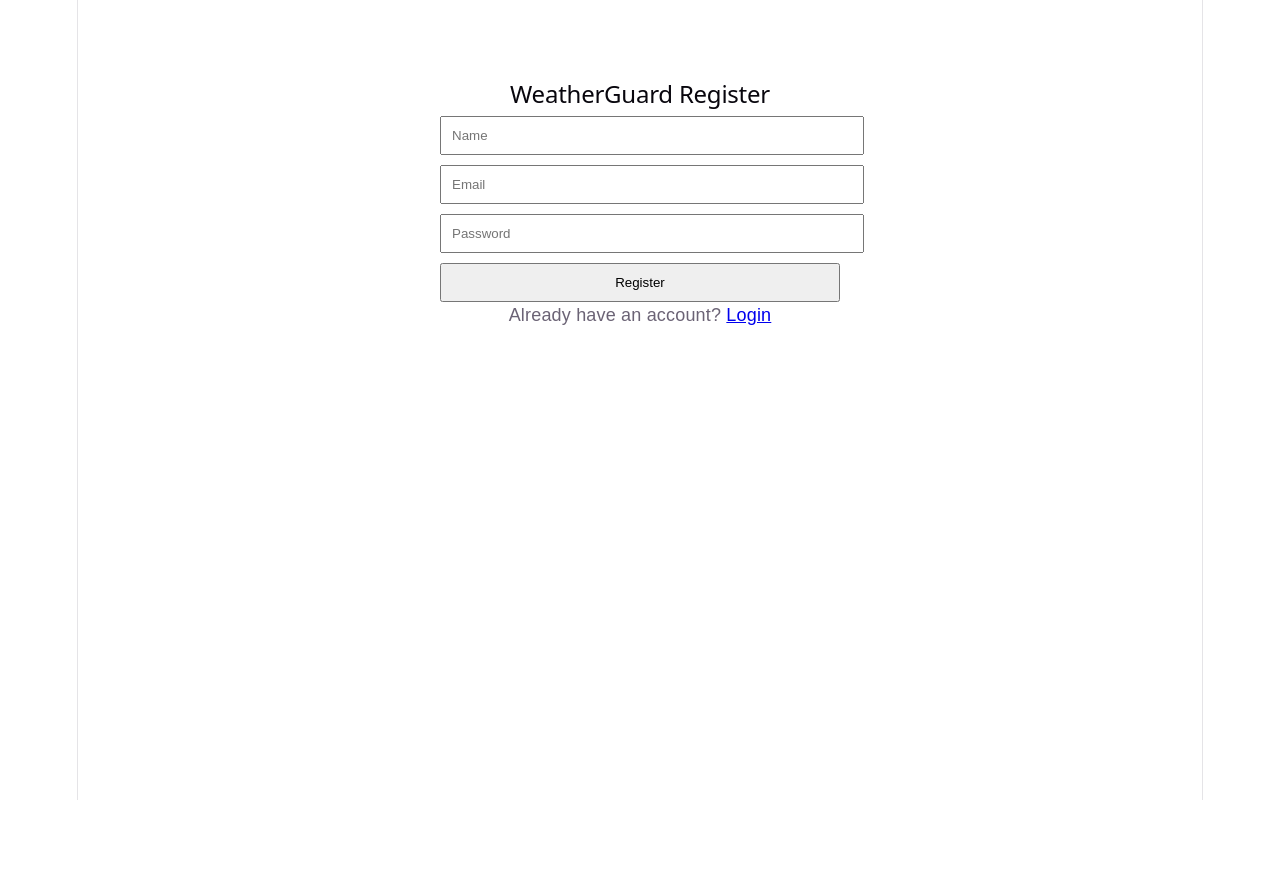
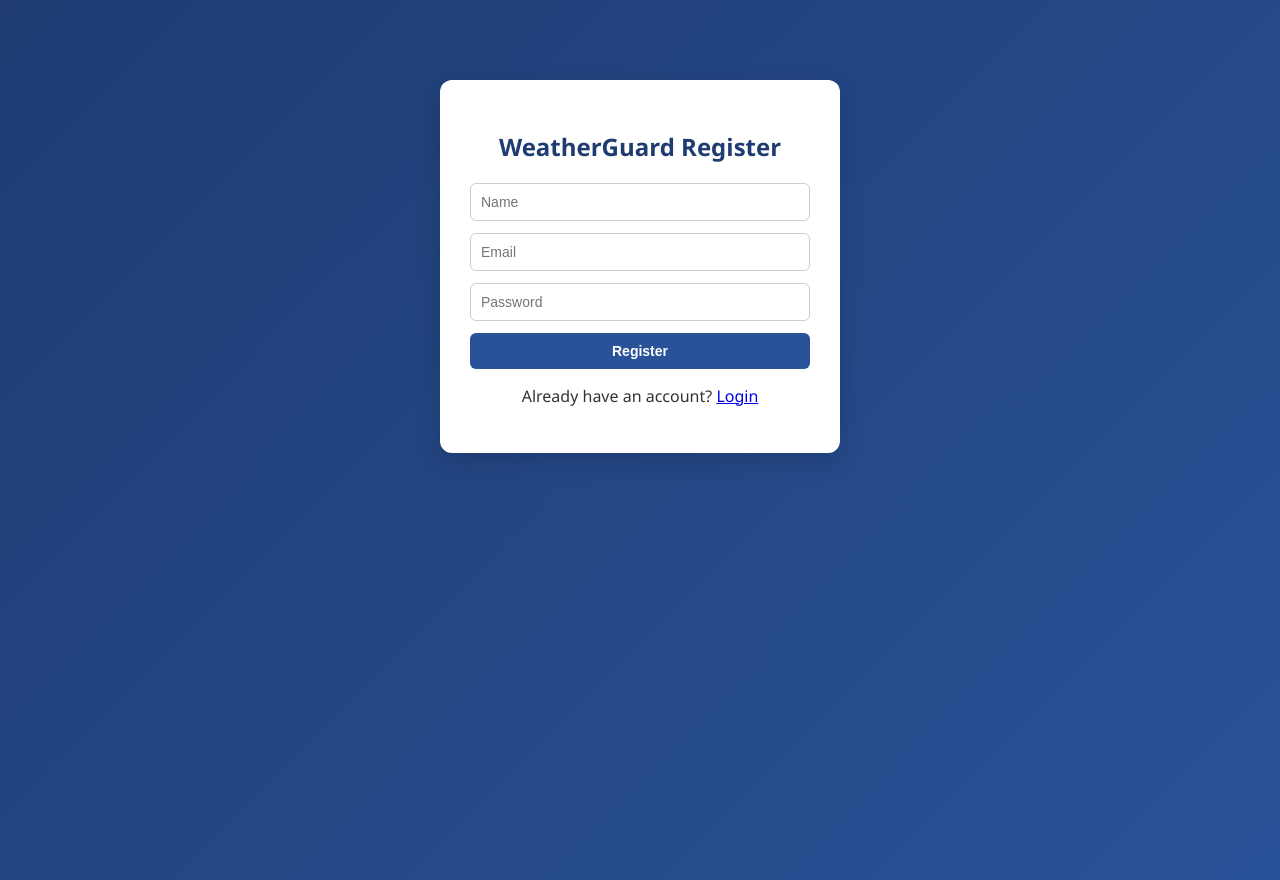
Before and after one commit to NandanaRajesh004/Weather_Guard, a React app in the folder frontend/: page /register in a window 1280 px wide. Before the commit the page ends 800 px from the top, so only its background shows below. Built offline with nearby package versions, Linux system fonts and the light colour scheme; the HTML template or start-up script is replaced by a standard one.

Commit message:
Add Guidelines page, Navbar, CORS config, and UI styling

```diff
--- a/frontend/src/App.jsx
+++ b/frontend/src/App.jsx
@@ -2,6 +2,7 @@ import { BrowserRouter, Routes, Route, Navigate } from 'react-router-dom';
 import Login from './pages/Login';
 import Register from './pages/Register';
 import Dashboard from './pages/Dashboard';
+import Guidelines from './pages/Guidelines';
 
 function App() {
   return (
@@ -10,6 +11,7 @@ function App() {
         <Route path="/" element={<Login />} />
         <Route path="/register" element={<Register />} />
         <Route path="/dashboard" element={<Dashboard />} />
+        <Route path="/guidelines" element={<Guidelines />} />
         <Route path="*" element={<Navigate to="/" />} />
       </Routes>
     </BrowserRouter>
--- /dev/null
+++ b/frontend/src/components/Navbar.jsx
@@ -0,0 +1,30 @@
+import { Link, useNavigate } from 'react-router-dom';
+
+function Navbar() {
+  const navigate = useNavigate();
+
+  const handleLogout = () => {
+    localStorage.removeItem('token');
+    navigate('/');
+  };
+
+  const linkStyle = {
+    color: 'white', textDecoration: 'none', marginRight: 20, fontWeight: 500
+  };
+
+  return (
+    <div style={{
+      background: '#1e3c72', padding: '14px 30px', display: 'flex',
+      justifyContent: 'space-between', alignItems: 'center', borderRadius: '12px 12px 0 0'
+    }}>
+      <div>
+        <span style={{ color: 'white', fontWeight: 700, fontSize: 18, marginRight: 30 }}>WeatherGuard</span>
+        <Link to="/dashboard" style={linkStyle}>Weather</Link>
+        <Link to="/guidelines" style={linkStyle}>Guidelines</Link>
+      </div>
+      <button onClick={handleLogout} style={{ padding: '6px 14px' }}>Logout</button>
+    </div>
+  );
+}
+
+export default Navbar;
--- a/frontend/src/index.css
+++ b/frontend/src/index.css
@@ -1,111 +1,58 @@
-:root {
-  --text: #6b6375;
-  --text-h: #08060d;
-  --bg: #fff;
-  --border: #e5e4e7;
-  --code-bg: #f4f3ec;
-  --accent: #aa3bff;
-  --accent-bg: rgba(170, 59, 255, 0.1);
-  --accent-border: rgba(170, 59, 255, 0.5);
-  --social-bg: rgba(244, 243, 236, 0.5);
-  --shadow:
-    rgba(0, 0, 0, 0.1) 0 10px 15px -3px, rgba(0, 0, 0, 0.05) 0 4px 6px -2px;
-
-  --sans: system-ui, 'Segoe UI', Roboto, sans-serif;
-  --heading: system-ui, 'Segoe UI', Roboto, sans-serif;
-  --mono: ui-monospace, Consolas, monospace;
-
-  font: 18px/145% var(--sans);
-  letter-spacing: 0.18px;
-  color-scheme: light dark;
-  color: var(--text);
-  background: var(--bg);
-  font-synthesis: none;
-  text-rendering: optimizeLegibility;
-  -webkit-font-smoothing: antialiased;
-  -moz-osx-font-smoothing: grayscale;
-
-  @media (max-width: 1024px) {
-    font-size: 16px;
-  }
-}
-
-@media (prefers-color-scheme: dark) {
-  :root {
-    --text: #9ca3af;
-    --text-h: #f3f4f6;
-    --bg: #16171d;
-    --border: #2e303a;
-    --code-bg: #1f2028;
-    --accent: #c084fc;
-    --accent-bg: rgba(192, 132, 252, 0.15);
-    --accent-border: rgba(192, 132, 252, 0.5);
-    --social-bg: rgba(47, 48, 58, 0.5);
-    --shadow:
-      rgba(0, 0, 0, 0.4) 0 10px 15px -3px, rgba(0, 0, 0, 0.25) 0 4px 6px -2px;
-  }
-
-  #social .button-icon {
-    filter: invert(1) brightness(2);
-  }
+* {
+  box-sizing: border-box;
 }
 
 body {
   margin: 0;
+  font-family: 'Segoe UI', sans-serif;
+  background: linear-gradient(135deg, #1e3c72, #2a5298);
+  min-height: 100vh;
+  color: #333;
 }
 
-#root {
-  width: 1126px;
-  max-width: 100%;
-  margin: 0 auto;
-  text-align: center;
-  border-inline: 1px solid var(--border);
-  min-height: 100svh;
-  display: flex;
-  flex-direction: column;
-  box-sizing: border-box;
+input {
+  border: 1px solid #ccc;
+  border-radius: 6px;
+  font-size: 14px;
+  outline: none;
+  transition: border 0.2s;
+}
+input:focus {
+  border-color: #2a5298;
 }
 
-h1,
-h2 {
-  font-family: var(--heading);
-  font-weight: 500;
-  color: var(--text-h);
+button {
+  background: #2a5298;
+  color: white;
+  border: none;
+  border-radius: 6px;
+  font-size: 14px;
+  font-weight: 600;
+  cursor: pointer;
+  transition: background 0.2s;
+}
+button:hover {
+  background: #1e3c72;
 }
 
-h1 {
-  font-size: 56px;
-  letter-spacing: -1.68px;
-  margin: 32px 0;
-  @media (max-width: 1024px) {
-    font-size: 36px;
-    margin: 20px 0;
-  }
-}
-h2 {
-  font-size: 24px;
-  line-height: 118%;
-  letter-spacing: -0.24px;
-  margin: 0 0 8px;
-  @media (max-width: 1024px) {
-    font-size: 20px;
-  }
-}
-p {
-  margin: 0;
+h2, h3 {
+  color: #1e3c72;
 }
 
-code,
-.counter {
-  font-family: var(--mono);
-  display: inline-flex;
-  border-radius: 4px;
-  color: var(--text-h);
+select {
+  padding: 8px;
+  border-radius: 6px;
+  border: 1px solid #ccc;
 }
 
-code {
-  font-size: 15px;
-  line-height: 135%;
-  padding: 4px 8px;
-  background: var(--code-bg);
+ul {
+  list-style: none;
+  padding: 0;
 }
+
+li {
+  background: #f4f6f9;
+  padding: 10px;
+  border-radius: 6px;
+  margin-top: 8px;
+}
--- /dev/null
+++ b/frontend/src/pages/Guidelines.jsx
@@ -0,0 +1,49 @@
+import { useState } from 'react';
+import axios from 'axios';
+import Navbar from '../components/Navbar';
+
+function Guidelines() {
+  const [guidelines, setGuidelines] = useState([]);
+  const [disasterType, setDisasterType] = useState('FLOOD');
+
+  const fetchGuidelines = async () => {
+    try {
+      const res = await axios.get('http://localhost:8080/api/guidelines/type/' + disasterType);
+      setGuidelines(res.data);
+    } catch (err) {
+      alert('Failed to fetch guidelines');
+    }
+  };
+
+  const renderGuideline = (g) => {
+    const text = g.riskLevel + ' risk: ' + g.instructions;
+    return <li key={g.id}>{text}</li>;
+  };
+
+  return (
+    <div style={{
+      maxWidth: 700, margin: '40px auto', background: 'white',
+      borderRadius: 12, boxShadow: '0 8px 24px rgba(0,0,0,0.15)', overflow: 'hidden'
+    }}>
+      <Navbar />
+
+      <div style={{ padding: 30 }}>
+        <h3>Emergency Guidelines</h3>
+        <div style={{ display: 'flex', gap: 10, marginBottom: 12 }}>
+          <select value={disasterType} onChange={(e) => setDisasterType(e.target.value)}>
+            <option value="FLOOD">Flood</option>
+            <option value="CYCLONE">Cyclone</option>
+            <option value="HEATWAVE">Heatwave</option>
+          </select>
+          <button onClick={fetchGuidelines} style={{ padding: '8px 16px' }}>Get Guidelines</button>
+        </div>
+
+        <ul>
+          {guidelines.map(renderGuideline)}
+        </ul>
+      </div>
+    </div>
+  );
+}
+
+export default Guidelines;
--- a/frontend/src/pages/Login.jsx
+++ b/frontend/src/pages/Login.jsx
@@ -12,26 +12,24 @@ function Login() {
     e.preventDefault();
     setError('');
     try {
-      const res = await axios.post('http://localhost:8080/api/auth/login', { email, password });
+      const res = await axios.post('http://localhost:8080/api/auth/login', { email: email, password: password });
       localStorage.setItem('token', res.data.token);
       navigate('/dashboard');
     } catch (err) {
-      setError(err.response?.data?.error || 'Login failed');
+      setError('Login failed');
     }
   };
 
   return (
-    <div style={{ maxWidth: 400, margin: '80px auto', fontFamily: 'sans-serif' }}>
-      <h2>WeatherGuard Login</h2>
+    <div style={{ maxWidth: 400, margin: '80px auto', background: 'white', padding: 30, borderRadius: 12, boxShadow: '0 8px 24px rgba(0,0,0,0.15)' }}>
+      <h2 style={{ textAlign: 'center' }}>WeatherGuard Login</h2>
       <form onSubmit={handleLogin}>
-        <input type="email" placeholder="Email" value={email} onChange={e => setEmail(e.target.value)}
-          style={{ width: '100%', padding: 10, marginBottom: 10 }} required />
-        <input type="password" placeholder="Password" value={password} onChange={e => setPassword(e.target.value)}
-          style={{ width: '100%', padding: 10, marginBottom: 10 }} required />
+        <input type="email" placeholder="Email" value={email} onChange={(e) => setEmail(e.target.value)} style={{ width: '100%', padding: 10, marginBottom: 12 }} required />
+        <input type="password" placeholder="Password" value={password} onChange={(e) => setPassword(e.target.value)} style={{ width: '100%', padding: 10, marginBottom: 12 }} required />
         <button type="submit" style={{ width: '100%', padding: 10 }}>Login</button>
       </form>
-      {error && <p style={{ color: 'red' }}>{error}</p>}
-      <p>No account? <Link to="/register">Register</Link></p>
+      {error && <p style={{ color: 'red', textAlign: 'center' }}>{error}</p>}
+      <p style={{ textAlign: 'center' }}>No account? <Link to="/register">Register</Link></p>
     </div>
   );
 }
--- a/frontend/src/pages/Register.jsx
+++ b/frontend/src/pages/Register.jsx
@@ -22,19 +22,22 @@ function Register() {
   };
 
   return (
-    <div style={{ maxWidth: 400, margin: '80px auto', fontFamily: 'sans-serif' }}>
-      <h2>WeatherGuard Register</h2>
+    <div style={{
+      maxWidth: 400, margin: '80px auto', background: 'white', padding: 30,
+      borderRadius: 12, boxShadow: '0 8px 24px rgba(0,0,0,0.15)'
+    }}>
+      <h2 style={{ textAlign: 'center' }}>WeatherGuard Register</h2>
       <form onSubmit={handleRegister}>
-        <input type="text" placeholder="Name" value={name} onChange={e => setName(e.target.value)}
-          style={{ width: '100%', padding: 10, marginBottom: 10 }} required />
-        <input type="email" placeholder="Email" value={email} onChange={e => setEmail(e.target.value)}
-          style={{ width: '100%', padding: 10, marginBottom: 10 }} required />
-        <input type="password" placeholder="Password" value={password} onChange={e => setPassword(e.target.value)}
-          style={{ width: '100%', padding: 10, marginBottom: 10 }} required />
+        <input type="text" placeholder="Name" value={name} onChange={(e) => setName(e.target.value)}
+          style={{ width: '100%', padding: 10, marginBottom: 12 }} required />
+        <input type="email" placeholder="Email" value={email} onChange={(e) => setEmail(e.target.value)}
+          style={{ width: '100%', padding: 10, marginBottom: 12 }} required />
+        <input type="password" placeholder="Password" value={password} onChange={(e) => setPassword(e.target.value)}
+          style={{ width: '100%', padding: 10, marginBottom: 12 }} required />
         <button type="submit" style={{ width: '100%', padding: 10 }}>Register</button>
       </form>
-      {error && <p style={{ color: 'red' }}>{error}</p>}
-      <p>Already have an account? <Link to="/">Login</Link></p>
+      {error && <p style={{ color: 'red', textAlign: 'center' }}>{error}</p>}
+      <p style={{ textAlign: 'center' }}>Already have an account? <Link to="/">Login</Link></p>
     </div>
   );
 }
```
Also changed, not shown: frontend/src/pages/Dashboard.jsx (+27 -50 lines), 1 other file (tests, documents, lock files or other folders).
